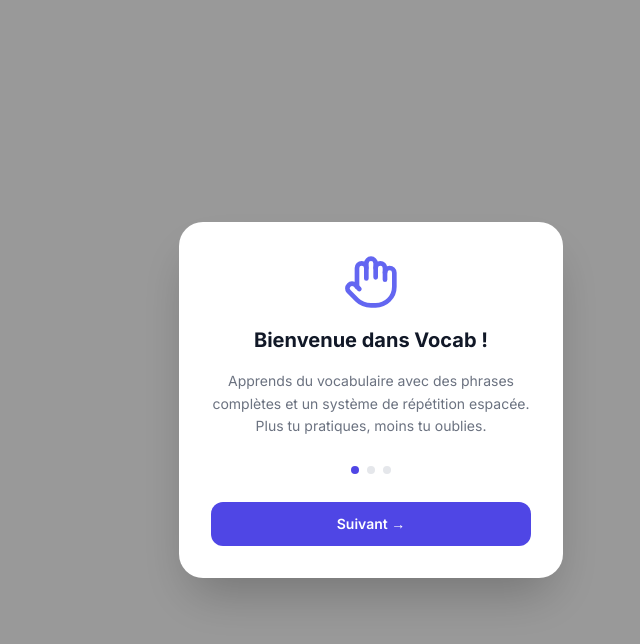
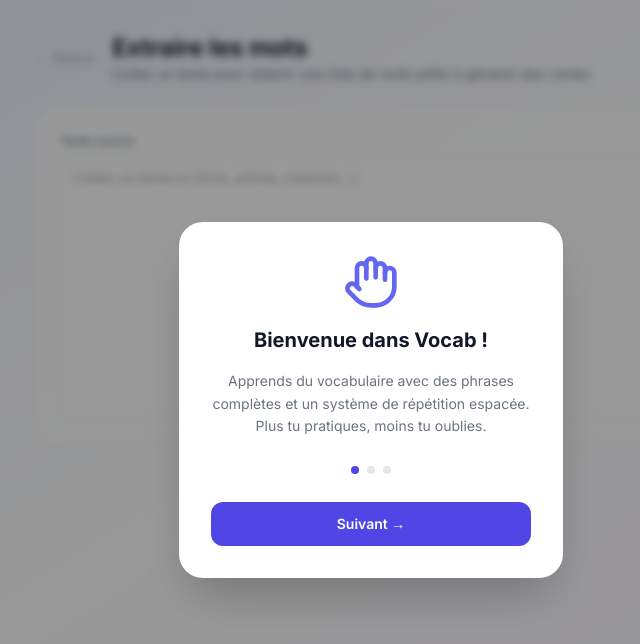
Before and after one commit to evanhays98/voc, a React (Vite) app in the folder apps/learn/: page /extractor in a window 1280 px wide. Shown: the top 644 px of the page, without its empty margins (269-909 px from the left). Built offline with nearby package versions, Linux system fonts and the light colour scheme.

Commit message:
add developer doc

```diff
--- a/apps/learn/src/App.tsx
+++ b/apps/learn/src/App.tsx
@@ -4,6 +4,7 @@ import { LessonsPage } from "./pages/LessonsPage";
 import { StudyPage } from "./pages/StudyPage";
 import { StatsPage } from "./pages/StatsPage";
 import { BuilderPage } from "./pages/BuilderPage";
+import { WordExtractorPage } from "./pages/WordExtractorPage";
 import { OnboardingModal } from "./components/OnboardingModal";
 import { progressStore } from "./store/progressStoreInstance";
 import { settingsStore, useSettings, useSettingsFn } from "./store/settingsStoreInstance";
@@ -31,6 +32,7 @@ export default function App() {
         <Route path="/study/:lessonSlug" element={<StudyPage />} />
         <Route path="/stats" element={<StatsPage />} />
         <Route path="/builder" element={<BuilderPage />} />
+        <Route path="/extractor" element={<WordExtractorPage />} />
       </Routes>
     </>
   );
--- /dev/null
+++ b/apps/learn/src/components/wordExtractor/ExtractorInput.tsx
@@ -0,0 +1,32 @@
+interface ExtractorInputProps {
+  value: string;
+  onChange: (v: string) => void;
+  wordCount: number;
+}
+
+export const ExtractorInput = ({ value, onChange, wordCount }: ExtractorInputProps) => (
+  <div className="flex flex-col gap-2">
+    <div className="flex items-center justify-between">
+      <label className="text-xs font-medium text-gray-500">Texte source</label>
+      {wordCount > 0 && (
+        <span className="text-xs text-indigo-600 font-medium">{wordCount} mots uniques</span>
+      )}
+    </div>
+    <textarea
+      value={value}
+      onChange={(e) => onChange(e.target.value)}
+      placeholder="Collez un texte ici (livre, article, chanson…)"
+      rows={12}
+      className="w-full border border-gray-200 rounded-xl px-3 py-2.5 text-sm outline-none focus:border-indigo-400 resize-none"
+    />
+    {value && (
+      <button
+        type="button"
+        onClick={() => onChange("")}
+        className="self-end text-xs text-gray-400 hover:text-gray-600 transition-colors"
+      >
+        Effacer
+      </button>
+    )}
+  </div>
+);
--- /dev/null
+++ b/apps/learn/src/components/wordExtractor/ExtractorResult.tsx
@@ -0,0 +1,45 @@
+import { useState } from "react";
+import { LuCopy, LuCheck } from "react-icons/lu";
+
+interface ExtractorResultProps {
+  words: string[];
+}
+
+export const ExtractorResult = ({ words }: ExtractorResultProps) => {
+  const [copied, setCopied] = useState(false);
+
+  const handleCopy = () => {
+    navigator.clipboard.writeText(words.join("\n")).then(() => {
+      setCopied(true);
+      setTimeout(() => setCopied(false), 2000);
+    });
+  };
+
+  if (words.length === 0) return null;
+
+  return (
+    <div className="flex flex-col gap-3">
+      <div className="flex items-center justify-between">
+        <p className="text-xs font-medium text-gray-500">{words.length} mots triés alphabétiquement</p>
+        <button
+          type="button"
+          onClick={handleCopy}
+          className="flex items-center gap-1.5 rounded-xl border border-indigo-200 bg-indigo-50 px-3 py-1.5 text-xs font-semibold text-indigo-700 hover:bg-indigo-100 transition-colors"
+        >
+          {copied ? <LuCheck className="w-3.5 h-3.5 text-emerald-500" /> : <LuCopy className="w-3.5 h-3.5" />}
+          {copied ? "Copié !" : "Copier la liste"}
+        </button>
+      </div>
+      <div className="flex flex-wrap gap-1.5 max-h-72 overflow-y-auto rounded-xl bg-gray-50 border border-gray-100 p-3">
+        {words.map((word) => (
+          <span
+            key={word}
+            className="rounded-lg bg-white border border-indigo-100 px-2 py-0.5 text-xs text-indigo-700 shadow-sm"
+          >
+            {word}
+          </span>
+        ))}
+      </div>
+    </div>
+  );
+};
--- a/apps/learn/src/pages/LessonsPage.tsx
+++ b/apps/learn/src/pages/LessonsPage.tsx
@@ -7,7 +7,7 @@ import { LessonCard } from "../components/LessonCard";
 import { StreakBadge } from "../components/StreakBadge";
 import { DailyGoalRing } from "../components/DailyGoalRing";
 import { SrsGraph } from "../components/SrsGraph";
-import { LuHand, LuChartColumn, LuPencil, LuPlay } from "react-icons/lu";
+import { LuHand, LuChartColumn, LuPencil, LuPlay, LuFileText } from "react-icons/lu";
 
 export function LessonsPage() {
   const navigate = useNavigate();
@@ -75,6 +75,12 @@ export function LessonsPage() {
           >
             <span className="flex items-center gap-1.5"><LuPencil className="w-4 h-4" /> Créer</span>
           </button>
+          <button
+            onClick={() => navigate("/extractor")}
+            className="rounded-2xl border border-gray-200 bg-white/80 backdrop-blur-sm px-4 py-3.5 text-sm font-semibold text-gray-700 hover:border-indigo-300 hover:text-indigo-700 transition-colors"
+          >
+            <span className="flex items-center gap-1.5"><LuFileText className="w-4 h-4" /> Extraire</span>
+          </button>
         </div>
 
         {/* Lesson list */}
--- /dev/null
+++ b/apps/learn/src/pages/WordExtractorPage.tsx
@@ -0,0 +1,35 @@
+import { useMemo, useState } from "react";
+import { useNavigate } from "react-router-dom";
+import { extractWordList } from "../utils/extractWordList";
+import { ExtractorInput } from "../components/wordExtractor/ExtractorInput";
+import { ExtractorResult } from "../components/wordExtractor/ExtractorResult";
+
+export function WordExtractorPage() {
+  const navigate = useNavigate();
+  const [text, setText] = useState("");
+  const words = useMemo(() => extractWordList(text), [text]);
+
+  return (
+    <div className="min-h-screen bg-gradient-to-br from-indigo-50 via-white to-purple-50 px-6 py-8">
+      <div className="max-w-2xl mx-auto flex flex-col gap-6">
+        <div className="flex items-center gap-4">
+          <button
+            onClick={() => navigate("/")}
+            className="text-sm text-gray-400 hover:text-gray-700 transition-colors"
+          >
+            ← Retour
+          </button>
+          <div>
+            <h1 className="text-2xl font-bold text-gray-900">Extraire les mots</h1>
+            <p className="text-sm text-gray-500">Collez un texte pour obtenir une liste de mots prêts à générer des cartes</p>
+          </div>
+        </div>
+
+        <div className="bg-white/80 backdrop-blur-sm rounded-2xl border border-gray-100 shadow-sm p-6 flex flex-col gap-6">
+          <ExtractorInput value={text} onChange={setText} wordCount={words.length} />
+          <ExtractorResult words={words} />
+        </div>
+      </div>
+    </div>
+  );
+}
--- /dev/null
+++ b/apps/learn/src/utils/extractWordList.ts
@@ -0,0 +1,7 @@
+export const extractWordList = (text: string): string[] => {
+  const matches = [...text.matchAll(/[\p{L}\p{M}][\p{L}\p{M}'-]*/gu)];
+  const words = matches
+    .map(([w]) => w.toLowerCase().replace(/['-]+$/, ""))
+    .filter((w) => w.length >= 2);
+  return [...new Set(words)].sort((a, b) => a.localeCompare(b));
+};
```
